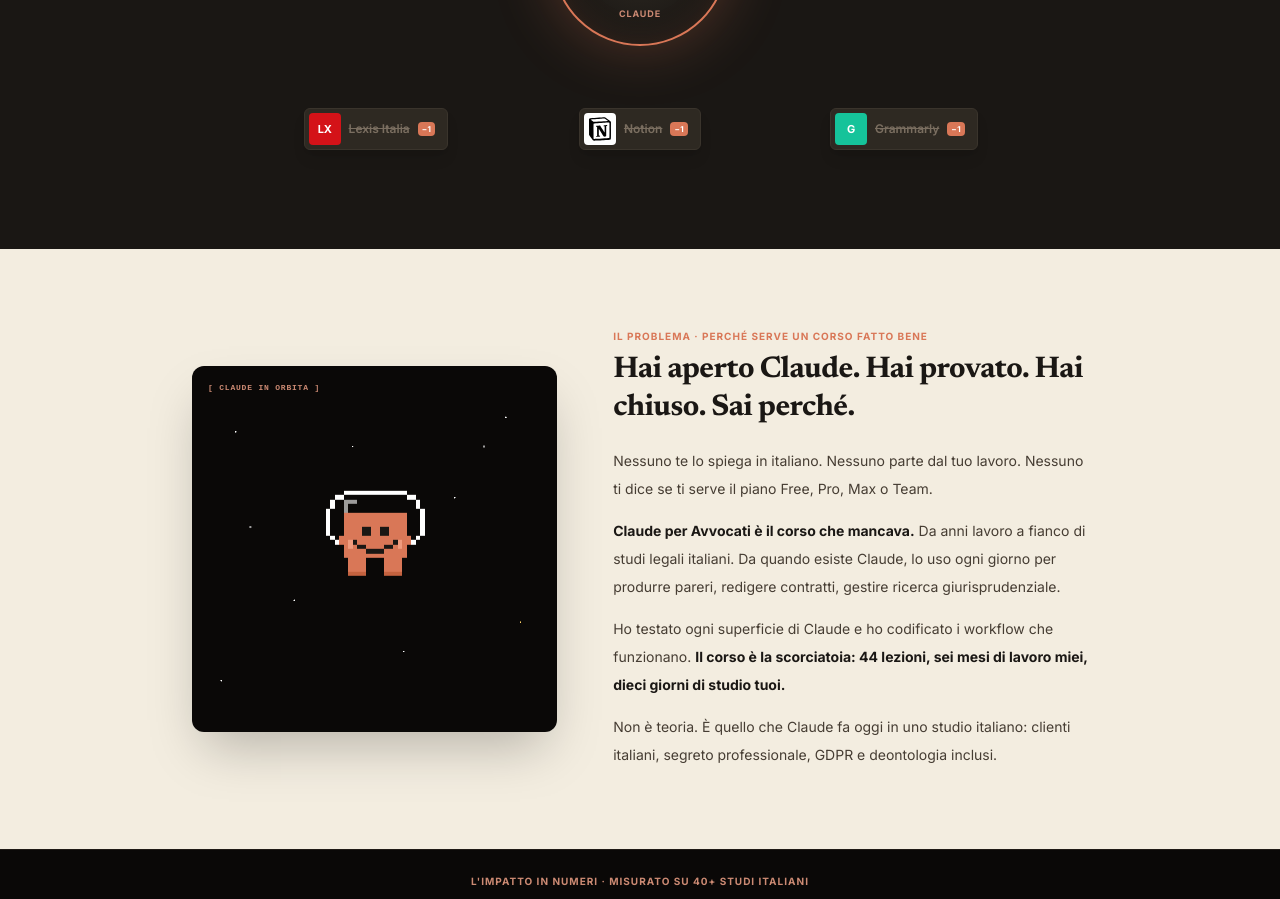
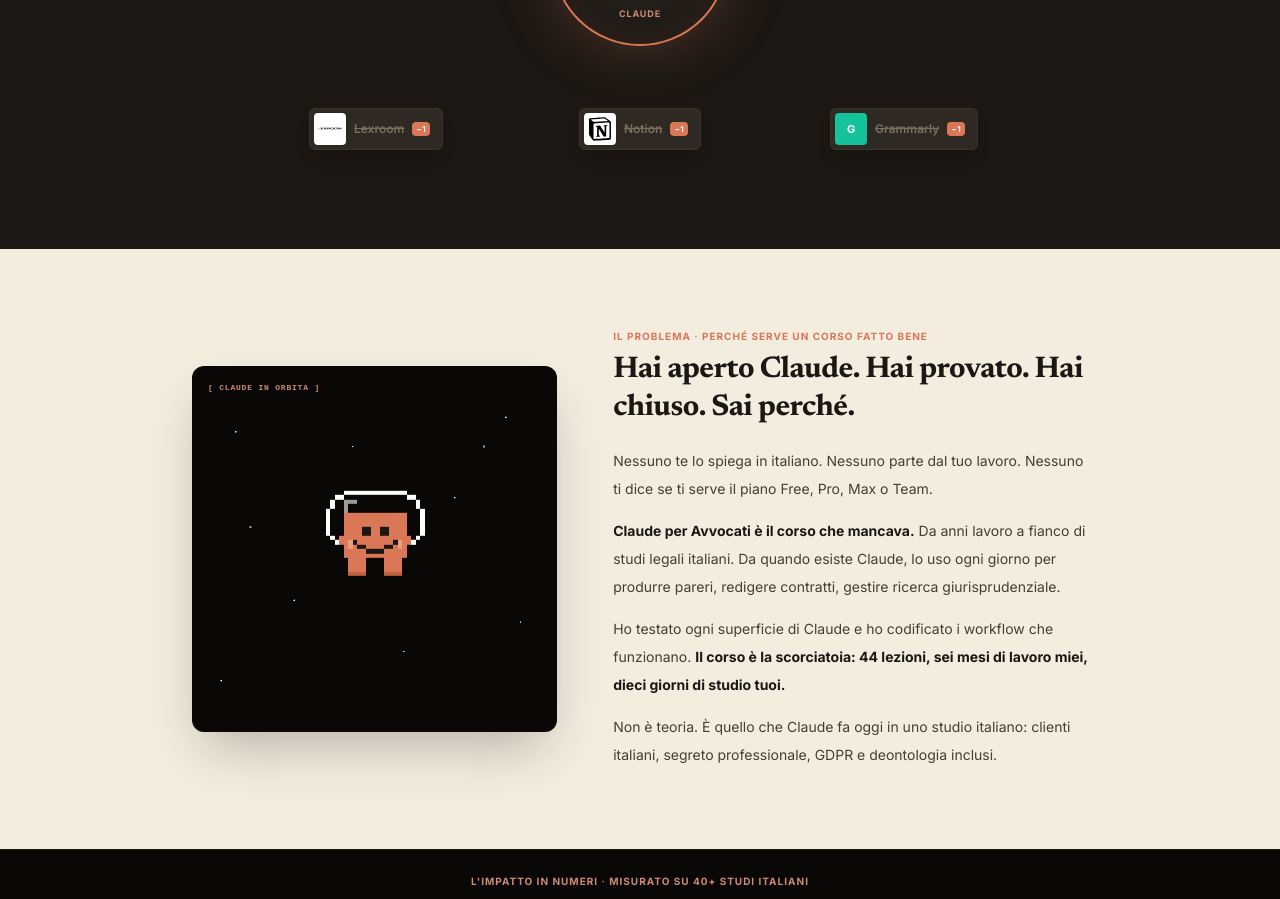
Before and after one commit to alessio-create/claude-per-avvocati, a Next.js app: page / in a window 1280 px wide. Shown: the part 1180-2079 px from the top of the page. Built offline with nearby package versions, Linux system fonts and the light colour scheme.

Commit message:
stackhub: replace Lexis Italia chip with Lexroom
Lexroom is the Italian legal-AI startup, a closer fit for the
'tools your studio already uses with Claude' theme than the generic
Lexis brand. Logo darkened from white to ink so it reads on the
chip's white tile background.

```diff
--- a/components/marketing/StackHub.tsx
+++ b/components/marketing/StackHub.tsx
@@ -33,7 +33,7 @@
   { name: 'Cliens · Cicero', short: 'CL', color: '#d04428' /* , logo: '/logos/cliens.svg' */ },
   { name: 'ChatGPT',         short: 'GP', color: '#10a37f', logo: '/logos/chatgpt.svg' },
   { name: 'DocuSign',        short: 'DS', color: '#ffcc00', fg: '#1a1714', logo: '/logos/docusign.svg' },
-  { name: 'Lexis Italia',    short: 'LX', color: '#d41218' /* , logo: '/logos/lexis.svg' */ },
+  { name: 'Lexroom',         short: 'LR', color: '#1a1714', logo: '/logos/lexroom.svg' },
   { name: 'Notion',          short: 'N',  color: '#0f0f0f', logo: '/logos/notion.svg' },
   { name: 'Grammarly',       short: 'G',  color: '#15c39a' /* , logo: '/logos/grammarly.svg' */ },
 ];
```
Also changed, not shown: public/logos/lexroom.svg (added).
